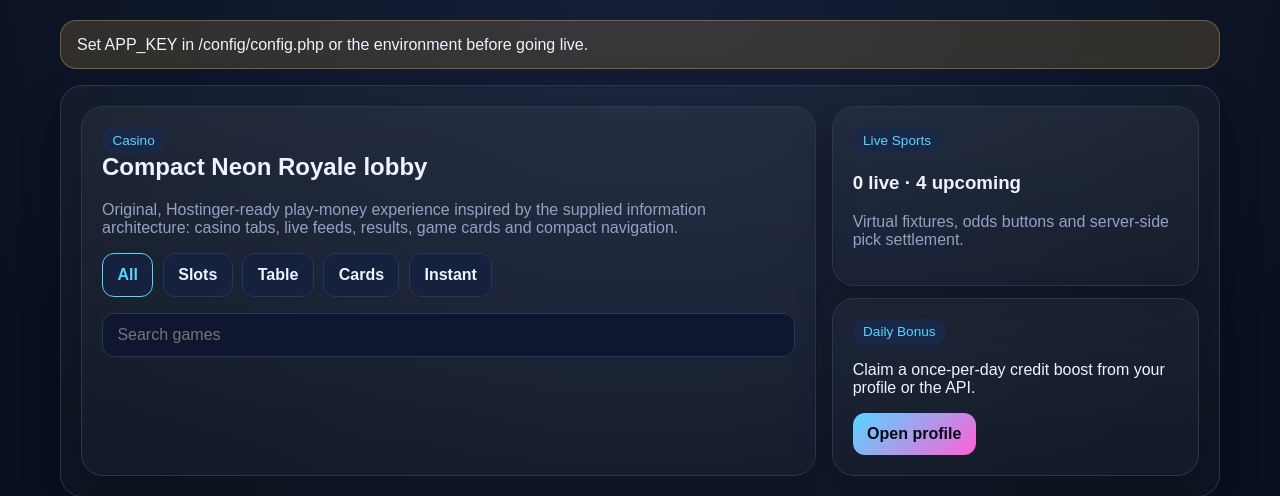
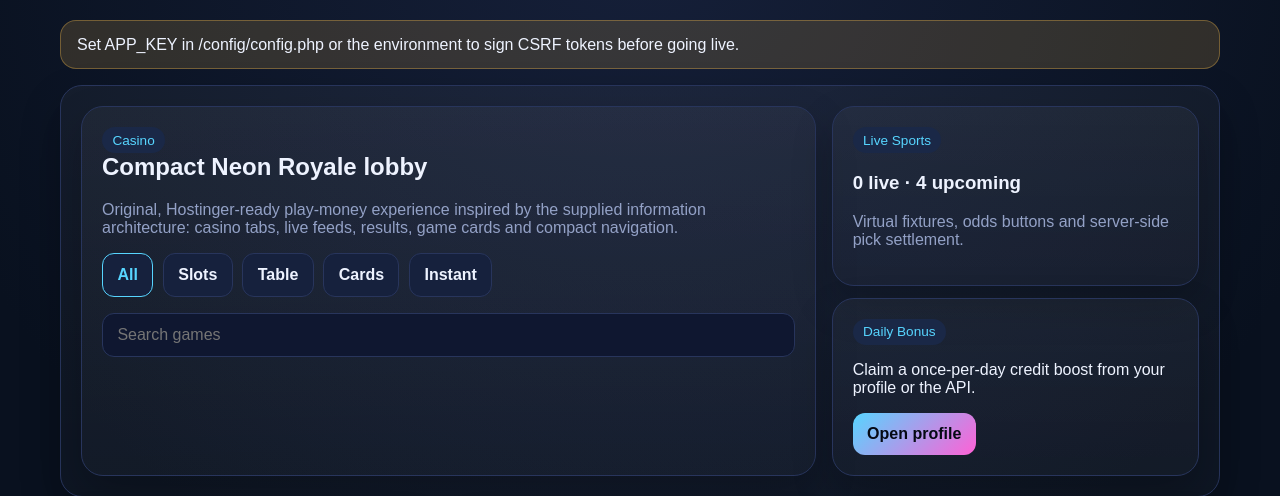
Before and after one commit to taherhussain610/GGG, a PHP site: page /index.php in a window 1280 px wide. Shown: the part 86-582 px from the top of the page. Run offline with PHP 8.4, Linux system fonts and the light colour scheme; data comes from the database, SQL or seed files in the repository; tables that the repository leaves empty hold one stand-in row (values such as "Sample post").

Commit message:
Use APP_KEY for CSRF signing
Co-authored-by: taherhussain610 <212223153+taherhussain610@users.noreply.github.com>

```diff
--- a/config/config.php
+++ b/config/config.php
@@ -1,6 +1,6 @@
 <?php
 
-$fileAppKey = '';
+$fileAppKey = ''; // Set this when environment variables are unavailable on your host.
 $appKey = getenv('APP_KEY') ?: $fileAppKey;
 
 return [
--- a/includes/app.php
+++ b/includes/app.php
@@ -33,6 +33,15 @@ function send_security_headers(): void
 function csrf_token(): string
 {
     start_secure_session();
+    $appKey = trim((string) (app_config()['app_key'] ?? ''));
+    if ($appKey !== '') {
+        if (empty($_SESSION['csrf_nonce'])) {
+            $_SESSION['csrf_nonce'] = bin2hex(random_bytes(32));
+        }
+
+        return $_SESSION['csrf_nonce'] . '.' . hash_hmac('sha256', $_SESSION['csrf_nonce'], $appKey);
+    }
+
     if (empty($_SESSION['csrf_token'])) {
         $_SESSION['csrf_token'] = bin2hex(random_bytes(32));
     }
@@ -44,10 +53,18 @@ function verify_csrf(): void
 {
     start_secure_session();
     $token = $_POST['csrf_token'] ?? '';
-    if (!hash_equals($_SESSION['csrf_token'] ?? '', $token)) {
-        http_response_code(422);
-        exit('Invalid CSRF token.');
+    $appKey = trim((string) (app_config()['app_key'] ?? ''));
+    if ($appKey !== '' && !empty($_SESSION['csrf_nonce'])) {
+        $expected = $_SESSION['csrf_nonce'] . '.' . hash_hmac('sha256', $_SESSION['csrf_nonce'], $appKey);
+        if (hash_equals($expected, $token)) {
+            return;
+        }
+    } elseif (hash_equals($_SESSION['csrf_token'] ?? '', $token)) {
+        return;
     }
+
+    http_response_code(422);
+    exit('Invalid CSRF token.');
 }
 
 function current_user(): ?array
@@ -452,7 +469,7 @@ function sports_events(): array
         return [];
     }
 
-    return db()->query('SELECT * FROM sports_events ORDER BY FIELD(status, "live", "upcoming", "finished"), starts_at ASC LIMIT 12')->fetchAll();
+    return db()->query('SELECT * FROM sports_events ORDER BY FIELD(status, "live", "upcoming", "finished"), CASE WHEN status = "finished" THEN starts_at END DESC, CASE WHEN status <> "finished" THEN starts_at END ASC LIMIT 12')->fetchAll();
 }
 
 function place_pick(int $userId, int $eventId, string $selection, int $stake): void
@@ -608,7 +625,7 @@ function setup_notice(): ?string
 {
     $issues = [];
     if (trim((string) (app_config()['app_key'] ?? '')) === '') {
-        $issues[] = 'Set APP_KEY in /config/config.php or the environment before going live.';
+        $issues[] = 'Set APP_KEY in /config/config.php or the environment to sign CSRF tokens before going live.';
     }
     if (!db_available()) {
         $issues[] = 'Database connection not configured yet. Update /config/config.php (or DB_* environment variables), import /database.sql, then refresh.';
```
Also changed, not shown: api/bonus.php (+6 -2 lines), README.md.
